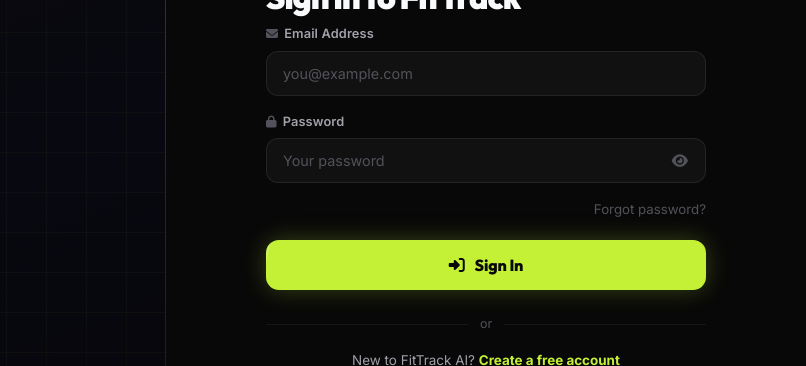
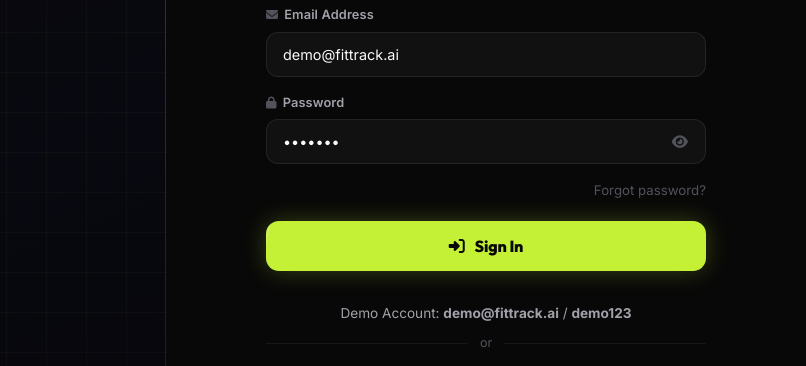
Before and after one commit to tumetisasmith-jos/fittrack-ai, a website: page frontend/login.html in a window 1280 px wide. Shown: the part 288-654 px from the top of the page, 474-1280 px from the left. Drawn offline with Linux system fonts and the light colour scheme.

Commit message:
UI: Prefill login form with demo credentials

```diff
--- a/frontend/login.html
+++ b/frontend/login.html
@@ -131,8 +131,8 @@
                 class="form-input has-toggle"
                 id="email"
                 placeholder="you@example.com"
-                required
                 autocomplete="email"
+                value="demo@fittrack.ai"
                 oninput="validateEmail(this)"
                 aria-describedby="loginEmailMsg"
               />
@@ -152,8 +152,8 @@
                 class="form-input has-toggle"
                 id="password"
                 placeholder="Your password"
-                required
                 autocomplete="current-password"
+                value="demo123"
                 aria-describedby="loginPwMsg"
               />
               <i class="form-validate-icon" id="loginPwIcon"></i>
@@ -177,6 +177,10 @@
           </button>
 
         </form>
+
+        <div style="text-align:center;margin-top:16px;font-size:0.85rem;color:var(--text-muted);">
+          Demo Account: <strong>demo@fittrack.ai</strong> / <strong>demo123</strong>
+        </div>
 
         <div class="auth-divider">or</div>
 
```
